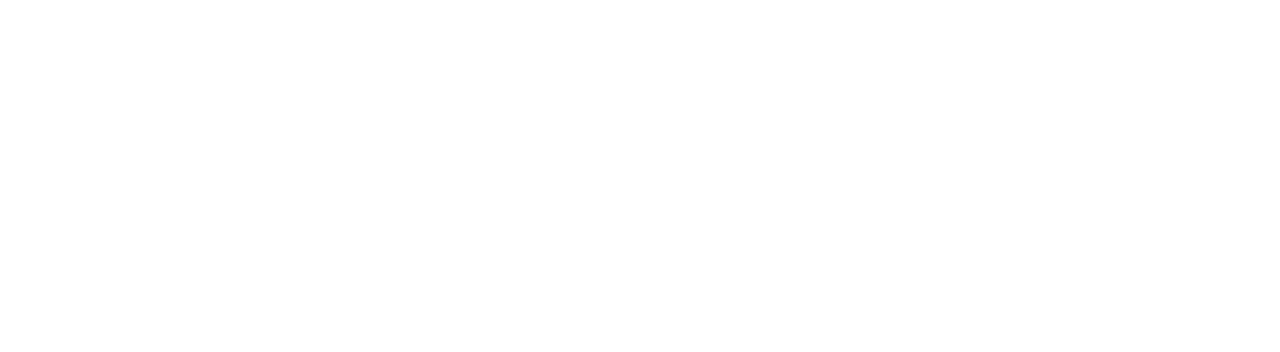
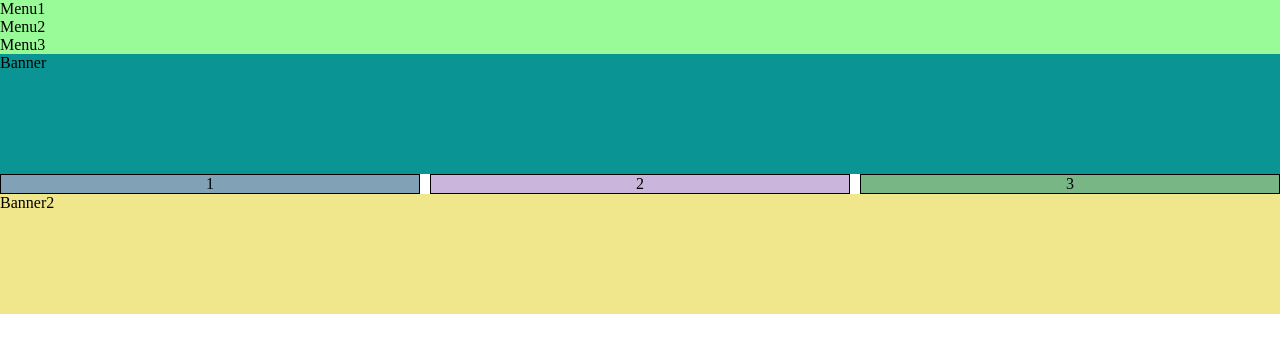
Before and after one commit to maddoxlardilla/ProyectoPaginaWebMaddox, a plain HTML site: page index.html in a window 1280 px wide. Drawn offline with Linux system fonts and the light colour scheme.

Commit message:
commit23

```diff
--- /dev/null
+++ b/css/estilos.css
@@ -0,0 +1,8 @@
+.Menu-Cabecera{background-color: #98fb98; width: 100%;}
+*{margin: 0; padding: 0;}
+.Banner{background-color: rgb(11, 148, 148); width: 100%; height: 120px;}
+.CajaColumnas{display: flex; justify-content: space-around; align-items: center; gap: 10px;}
+.Columna{flex: 1; background-color: rgb(121, 182, 134); border: 1px solid black; text-align: center;}
+.ColorAzulClaro{background-color: rgb(129, 162, 182);}
+.ColorMorado{background-color: rgba(183, 154, 209, 0.726);}
+.Banner2{background-color: khaki; width: 100%; height: 120px;}
--- a/index.html
+++ b/index.html
@@ -1,11 +1,32 @@
 <!DOCTYPE html>
 <html lang="en">
 <head>
+    <link rel="stylesheet" href="css/estilos.css">
     <meta charset="UTF-8">
     <meta name="viewport" content="width=device-width, initial-scale=1.0">
-    <title>Document</title>
+    <title>ProyectoPaginaWebMaddox</title>
 </head>
 <body>
+    <div class="Menu-Cabecera">
+<ul>
+    <li>Menu1</li>
+    <li>Menu2</li>
+    <li>Menu3</li>
+</ul>
+    </div>
 
+    <div class="Banner">
+<p>Banner</p>
+    </div>
+
+    <div class="CajaColumnas">
+<div class="Columna ColorAzulClaro">1</div>
+<div class="Columna ColorMorado">2</div>
+<div class="Columna">3</div>
+    </div>
+
+    <div class="Banner2">
+<p>Banner2</p>
+    </div>
 </body>
 </html>
```
